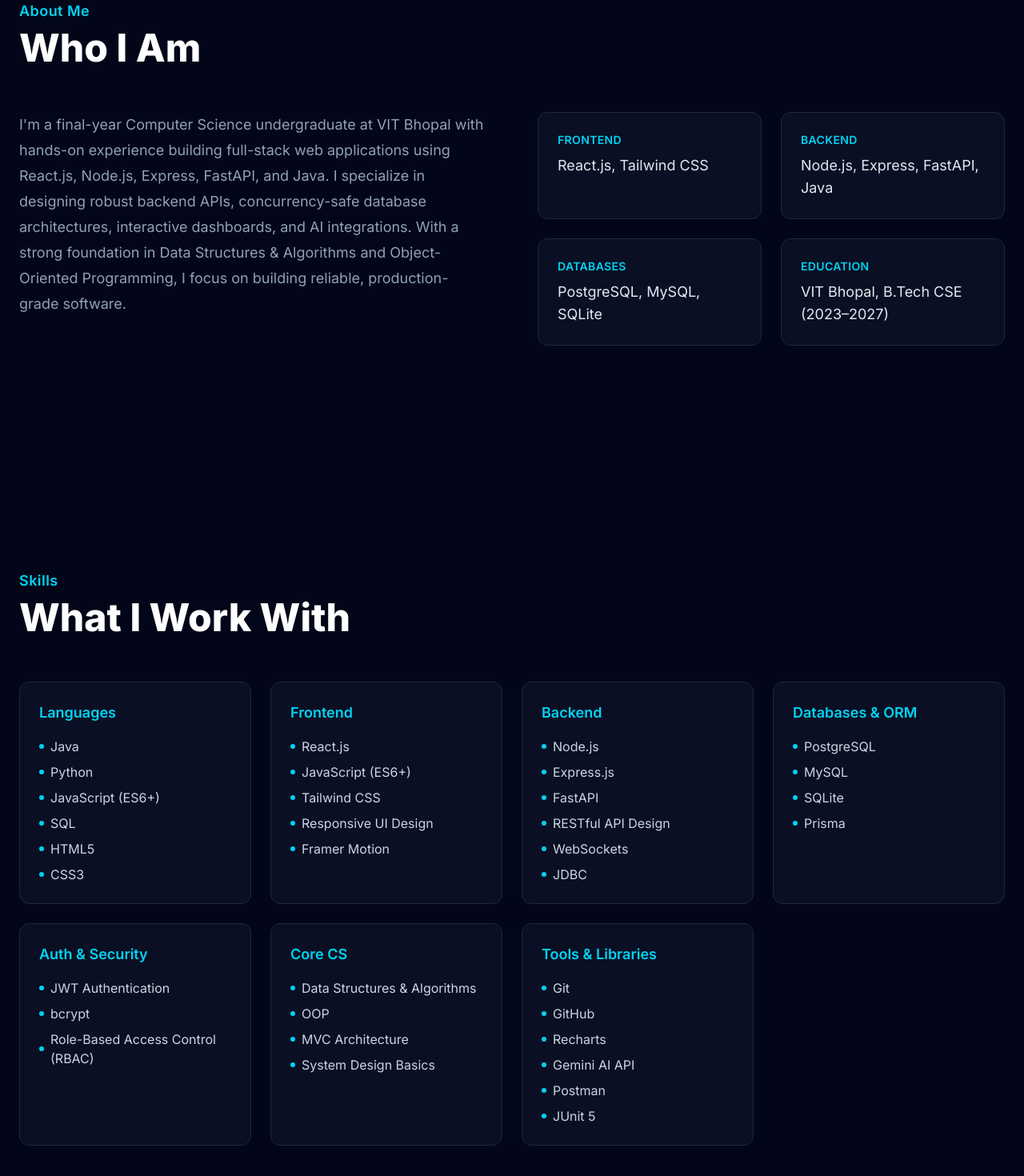
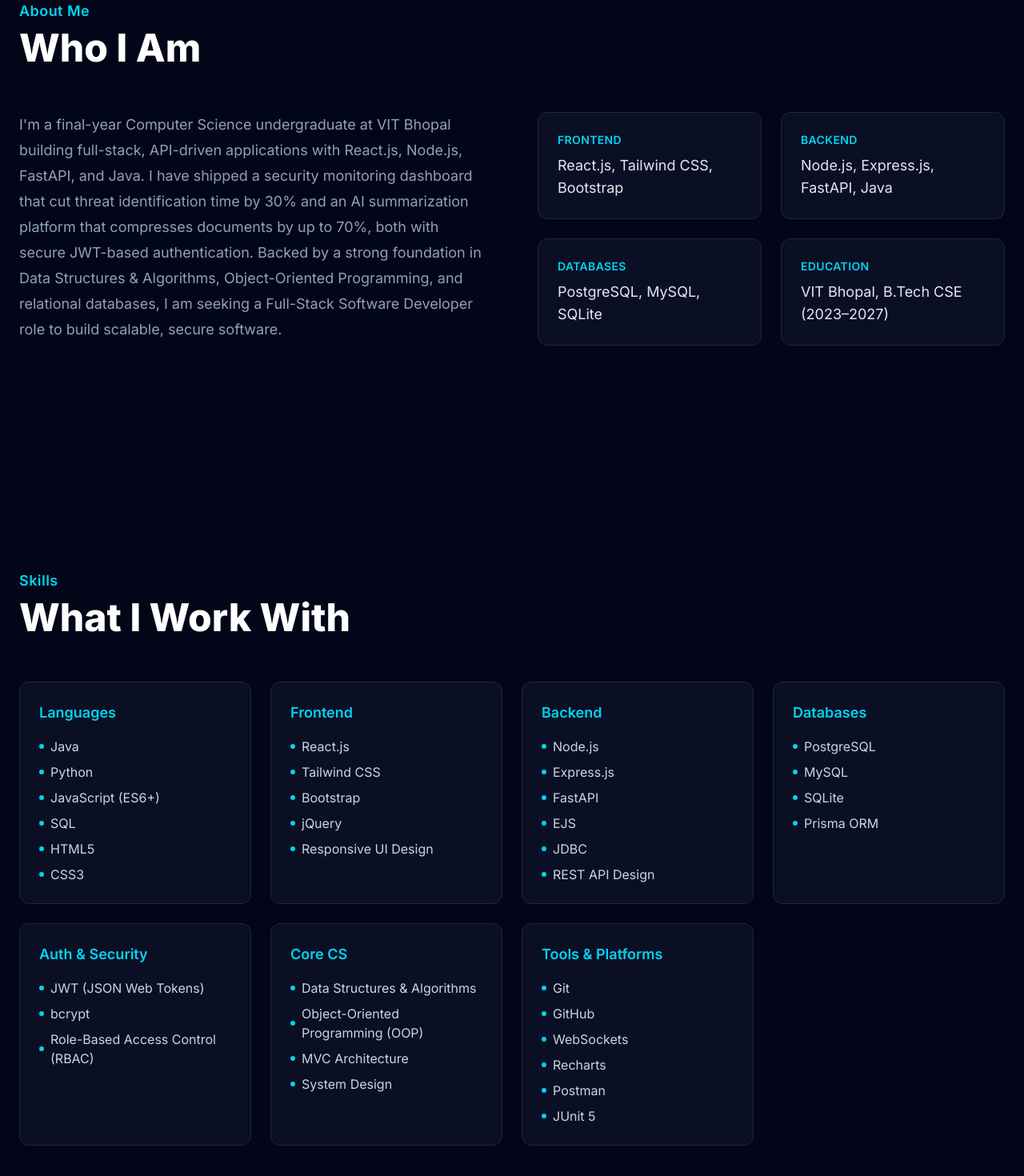
Before and after one commit to NinadNema/portfolio, a React (Vite) app: page / in a window 1280 px wide. Shown: the part 984-2454 px from the top of the page at 80% size. Built offline with nearby package versions, Linux system fonts and the light colour scheme.

Commit message:
refactor: align tech stack and skill categories with resume

```diff
--- a/src/data/portfolioData.js
+++ b/src/data/portfolioData.js
@@ -6,7 +6,7 @@ const portfolioData = {
   subtitle: "Final-Year Computer Science Undergraduate · VIT Bhopal",
 
   description:
-    "I build scalable, API-driven full-stack web applications using React.js, Node.js, FastAPI, Java, and PostgreSQL/MySQL. Experienced in designing concurrency-safe systems, real-time telemetry, and LLM-powered tools, with a strong foundation in Data Structures & Algorithms and Object-Oriented Programming.",
+    "Final-year Computer Science undergraduate (VIT Bhopal) building full-stack, API-driven applications with React.js, Node.js, FastAPI, and Java. Shipped security monitoring and AI platforms with secure JWT authentication, backed by a strong foundation in Data Structures & Algorithms, OOP, and relational databases.",
 
   email: "ninad2800@gmail.com",
 
@@ -19,11 +19,11 @@ const portfolioData = {
   leetcode: "https://leetcode.com/u/Ninad_Nemawarkar/",
 
   aboutText:
-    "I'm a final-year Computer Science undergraduate at VIT Bhopal with hands-on experience building full-stack web applications using React.js, Node.js, Express, FastAPI, and Java. I specialize in designing robust backend APIs, concurrency-safe database architectures, interactive dashboards, and AI integrations. With a strong foundation in Data Structures & Algorithms and Object-Oriented Programming, I focus on building reliable, production-grade software.",
+    "I'm a final-year Computer Science undergraduate at VIT Bhopal building full-stack, API-driven applications with React.js, Node.js, FastAPI, and Java. I have shipped a security monitoring dashboard that cut threat identification time by 30% and an AI summarization platform that compresses documents by up to 70%, both with secure JWT-based authentication. Backed by a strong foundation in Data Structures & Algorithms, Object-Oriented Programming, and relational databases, I am seeking a Full-Stack Software Developer role to build scalable, secure software.",
 
   highlights: [
-    { label: "Frontend", value: "React.js, Tailwind CSS" },
-    { label: "Backend", value: "Node.js, Express, FastAPI, Java" },
+    { label: "Frontend", value: "React.js, Tailwind CSS, Bootstrap" },
+    { label: "Backend", value: "Node.js, Express.js, FastAPI, Java" },
     { label: "Databases", value: "PostgreSQL, MySQL, SQLite" },
     { label: "Education", value: "VIT Bhopal, B.Tech CSE (2023–2027)" },
   ],
@@ -37,10 +37,10 @@ const portfolioData = {
       category: "Frontend",
       items: [
         "React.js",
-        "JavaScript (ES6+)",
         "Tailwind CSS",
+        "Bootstrap",
+        "jQuery",
         "Responsive UI Design",
-        "Framer Motion",
       ],
     },
     {
@@ -49,26 +49,31 @@ const portfolioData = {
         "Node.js",
         "Express.js",
         "FastAPI",
-        "RESTful API Design",
-        "WebSockets",
+        "EJS",
         "JDBC",
+        "REST API Design",
       ],
     },
     {
-      category: "Databases & ORM",
-      items: ["PostgreSQL", "MySQL", "SQLite", "Prisma"],
+      category: "Databases",
+      items: ["PostgreSQL", "MySQL", "SQLite", "Prisma ORM"],
     },
     {
       category: "Auth & Security",
-      items: ["JWT Authentication", "bcrypt", "Role-Based Access Control (RBAC)"],
+      items: ["JWT (JSON Web Tokens)", "bcrypt", "Role-Based Access Control (RBAC)"],
     },
     {
       category: "Core CS",
-      items: ["Data Structures & Algorithms", "OOP", "MVC Architecture", "System Design Basics"],
+      items: [
+        "Data Structures & Algorithms",
+        "Object-Oriented Programming (OOP)",
+        "MVC Architecture",
+        "System Design",
+      ],
     },
     {
-      category: "Tools & Libraries",
-      items: ["Git", "GitHub", "Recharts", "Gemini AI API", "Postman", "JUnit 5"],
+      category: "Tools & Platforms",
+      items: ["Git", "GitHub", "WebSockets", "Recharts", "Postman", "JUnit 5"],
     },
   ],
 
```
